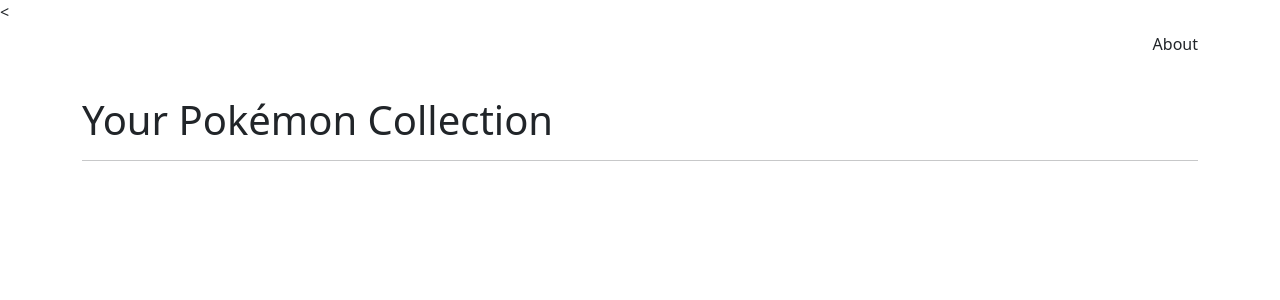
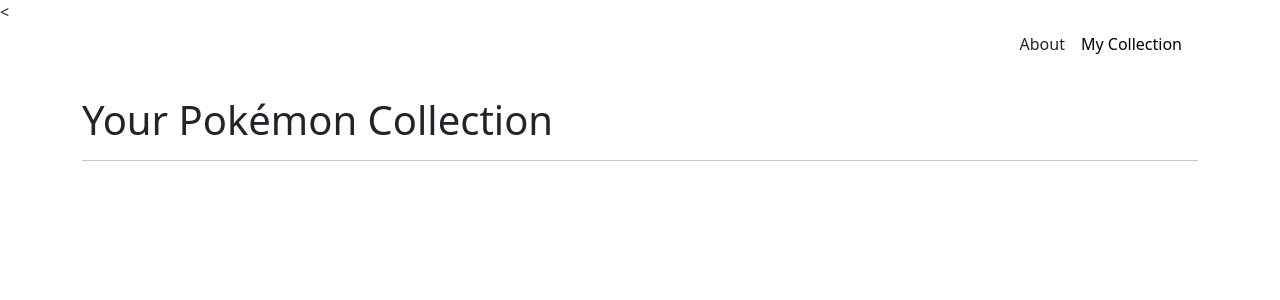
Before and after one commit to Hoccus/poketrade, a Django app: page /collection/ in a window 1280 px wide. Shown: the top 300 px of the page. Run offline with Django 5.2, Linux system fonts and the light colour scheme; data that the repository does not hold is empty; some libraries are stand-ins or nearby versions.

Commit message:
The collection link

```diff
--- a/poketrade/templates/base.html
+++ b/poketrade/templates/base.html
@@ -26,6 +26,7 @@ initial-scale=1" />
                     <div class="navbar-nav ms-auto navbar-ml">
                         <a class="nav-link" href="{%  url 'home.about' %}">About</a>
                     </div>
+                    <a class="nav-link" href="{%  url 'collection.get_cards' %}" style="color: black; text-decoration: none;">My Collection</a>
                 </nav>
             </div>
         </div>
```
Also changed, not shown: poketrade/templates/style.css (line endings or trailing spaces).
